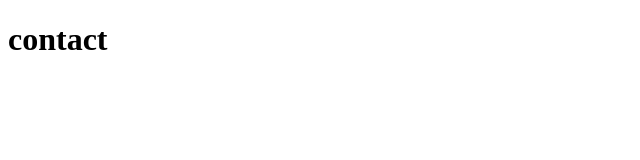
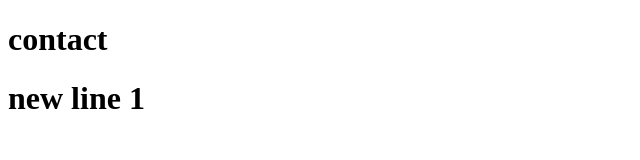
Before and after one commit to QuratulainHaider/E--PROJECT, a plain HTML site: page index.html in a window 1280 px wide. Shown: the whole page, without its empty margins (0-640 px from the left). Drawn offline with Linux system fonts and the light colour scheme.

Commit message:
add extra line

```diff
--- a/index.html
+++ b/index.html
@@ -7,5 +7,6 @@
 </head>
 <body>
     <h1>contact</h1>
+    <h1>new line 1</h1>
 </body>
 </html>
```
